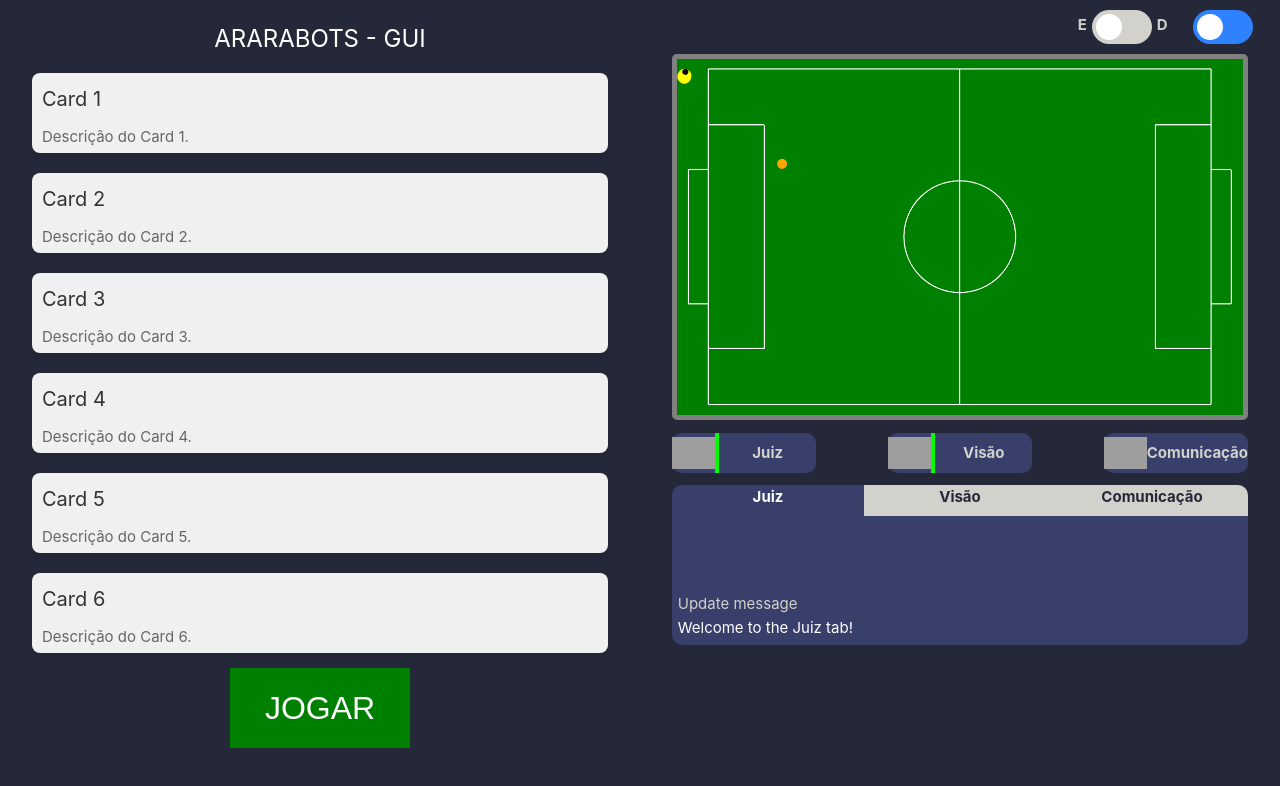
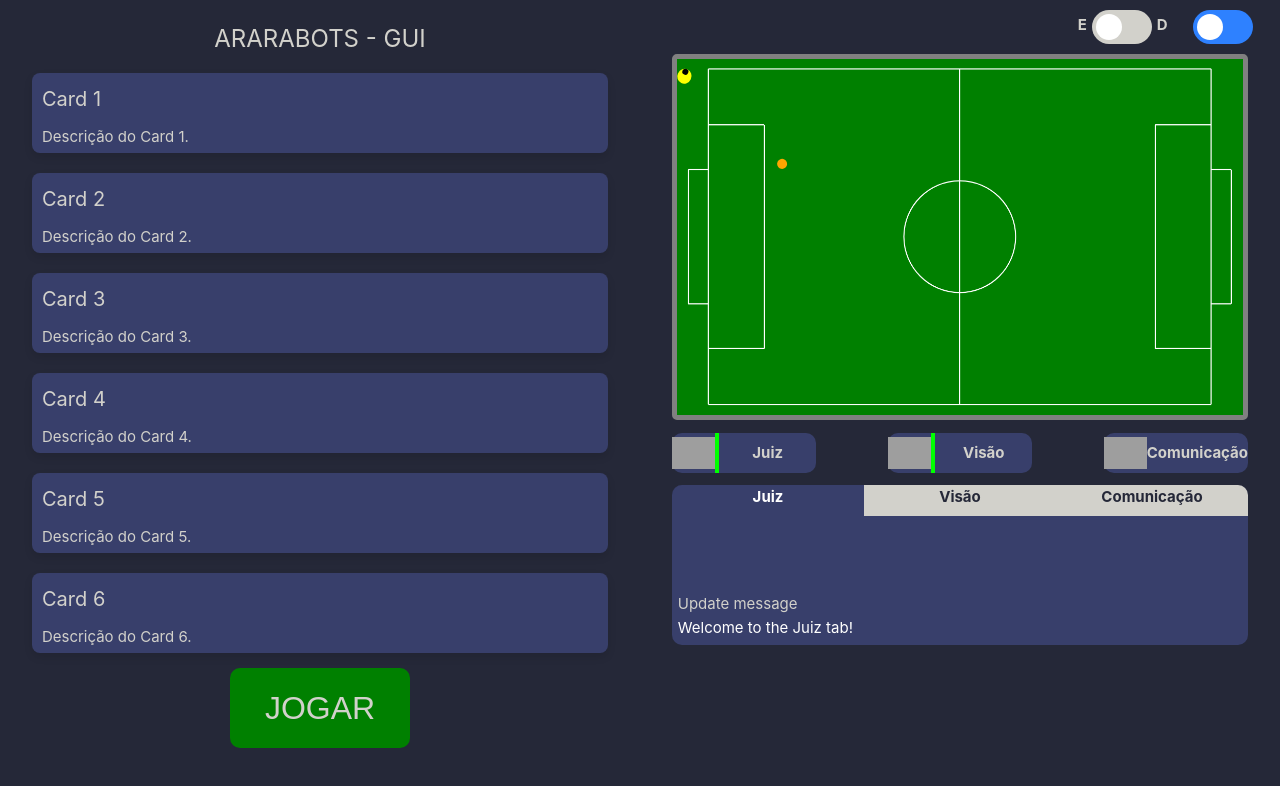
Before and after one commit to Ararabots-UFMS/ssl-gui, a Vue app: page / in a window 1280 px wide. Shown: the top 786 px of the page. Built offline with nearby package versions, Linux system fonts and the light colour scheme; no server answers; grey boxes are pictures that could not be loaded.

Commit message:
Amanda - fix: fix color schemes

```diff
--- a/src/components/card.vue
+++ b/src/components/card.vue
@@ -16,7 +16,7 @@ export default {
 
 <style scoped>
 .card {
-  background-color: #f0f0f0;
+  background-color: #383f6b;
   border-radius: 8px;
   padding: 10px;
   margin: 10px;
@@ -28,10 +28,10 @@ export default {
 h2 {
   margin-bottom: 10px;
   font-size: 20px;
-  color: #333;
+  color: #D2D1CB;
 }
 
 p {
-  color: #666;
+  color: #D2D1CB;
 }
 </style>
--- a/src/components/name.vue
+++ b/src/components/name.vue
@@ -20,7 +20,7 @@ div {
   margin-top: 20px;
 }
 h1 {
-  color: white;
+  color: #D2D1CB;
   font-size: 24px;
 }
 </style>
--- a/src/components/play.vue
+++ b/src/components/play.vue
@@ -14,8 +14,9 @@ button{
     width: 180px;
     height: 80px;
     background-color: green;
-    color: white;
+    color: #D2D1CB;
     font-size: 2rem;
+    border-radius: 10px;
     border: none;
 }
 </style>
```
